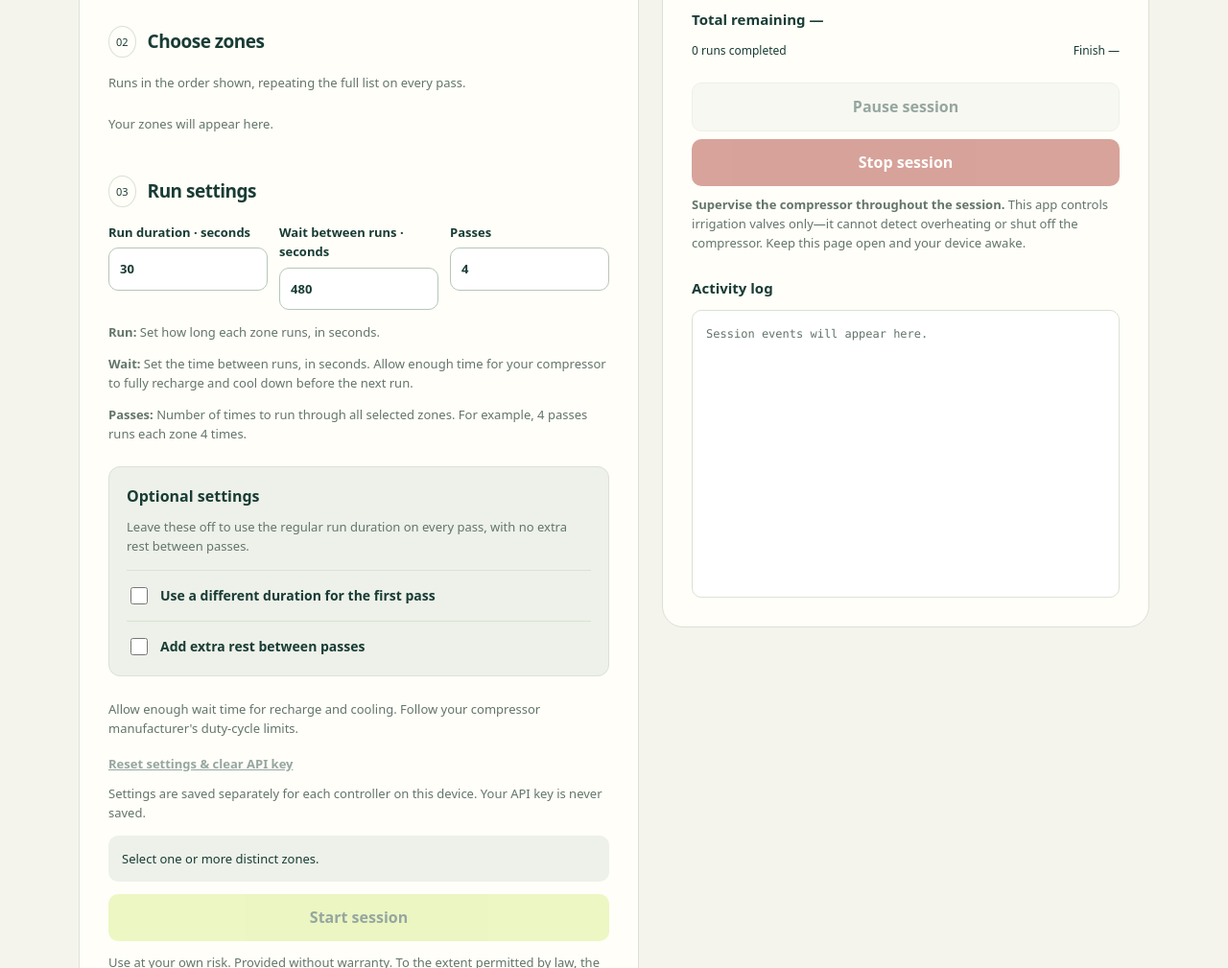
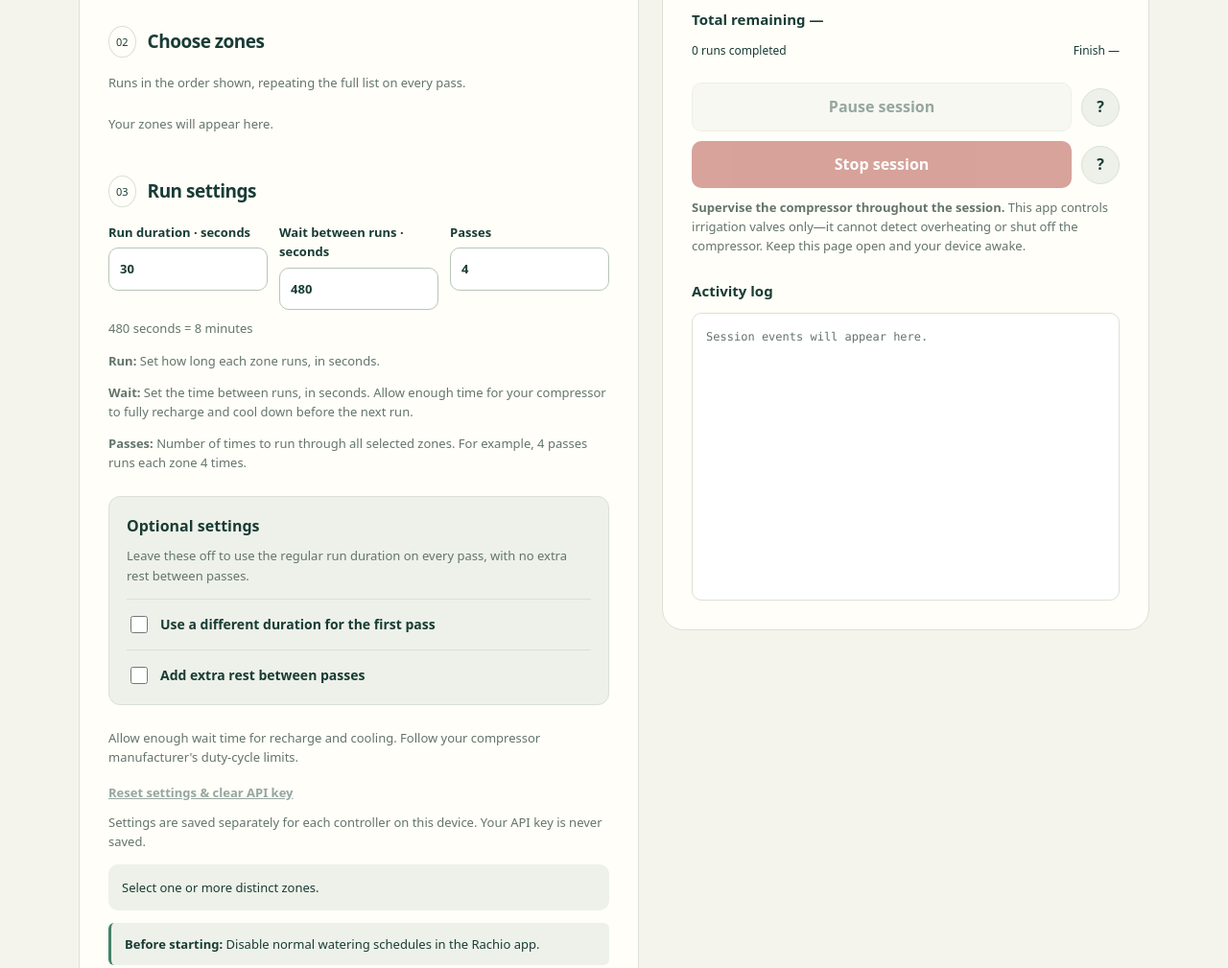
Before and after one commit to radian23/rachio-winterizer, a website with bundled scripts: page index.html in a window 1280 px wide. Shown: the part 621-1630 px from the top of the page at 96% size. Built offline with nearby package versions, Linux system fonts and the light colour scheme.

Commit message:
Clarify timing, session controls and start requirements

```diff
--- a/app.js
+++ b/app.js
@@ -37,20 +37,31 @@ function durationInWords(totalSeconds) {
   return parts.length > 1 ? `${parts.slice(0, -1).join(', ')} and ${parts.at(-1)}` : parts[0];
 }
 function estimate() {
+  const wait = Number($('rest').value);
+  $('waitConversion').textContent = $('rest').value.trim() && Number.isInteger(wait) && wait >= 0 && wait <= 86400
+    ? `${wait} ${wait === 1 ? 'second' : 'seconds'} = ${durationInWords(wait)}` : '';
   try {
     const p = plan();
-    $('estimate').textContent = `${p.jobs.length} runs · About ${durationInWords(p.total)} total · Finish around ${new Date(Date.now() + p.total * 1000).toLocaleTimeString()} (plus API delays).`;
+    $('estimate').textContent = `${p.jobs.length / p.rounds} ${p.jobs.length / p.rounds === 1 ? 'zone' : 'zones'} × ${p.rounds} ${p.rounds === 1 ? 'pass' : 'passes'} = ${p.jobs.length} ${p.jobs.length === 1 ? 'zone run' : 'zone runs'} · About ${durationInWords(p.total)} total · Finish around ${new Date(Date.now() + p.total * 1000).toLocaleTimeString()} (plus API delays).`;
   } catch (e) { $('estimate').textContent = e.message; }
+  locks();
 }
 function locks() {
   const locked = loading || Boolean(runner?.locked);
   for (const id of ['key', 'connect', 'demo', 'device', 'seconds', 'rest', 'rounds', 'passRest', 'firstSeconds', 'firstPassEnabled', 'extraRestEnabled', 'clearSettings']) $(id).disabled = locked || (id === 'device' && !api);
   for (const input of $('zones').querySelectorAll('input')) input.disabled = locked;
   $('clearSettings').disabled = locked || !api || !knownZones.length;
-  $('start').disabled = locked || !runner || !knownZones.length;
+  let invalid = '';
+  try { plan(); } catch (e) { invalid = e.message; }
+  $('start').disabled = locked || !runner || !knownZones.length || Boolean(invalid);
+  $('start').title = invalid || 'Start the selected zone sequence';
   optionalControls(locked);
   $('pause').disabled = !runner?.session || ['pausing', 'resuming', 'stopping'].includes(runner.view.state);
   $('pause').textContent = runner?.view.state === 'paused' ? 'Resume session' : 'Pause session';
+  $('pauseHelp').textContent = runner?.view.state === 'paused' ? 'Resume continues this session from where it paused, running the current zone for its remaining time.' : 'Pause temporarily closes the current zone and preserves progress. Use Resume to continue.';
+  $('pause').title = $('pauseHelp').textContent;
+  $('stopHelp').textContent = runner?.uncertainDevice ? 'Retry sending Stop to Rachio. The previous session will not resume.' : 'Stop ends this session. Starting again begins with the first selected zone on pass one.';
+  $('stop').title = $('stopHelp').textContent;
   $('stop').disabled = !runner || !runner.locked || runner.view.state === 'stopping';
   $('stop').textContent = runner?.uncertainDevice ? 'Retry Stop' : 'Stop session';
 }
@@ -121,6 +132,8 @@ function settingsChanged() {
   const values = Object.fromEntries(Object.keys(DEFAULT_SETTINGS).map(id => [id, $(id).value.trim() === '' ? NaN : Number($(id).value)]));
   values.firstPassEnabled = $('firstPassEnabled').checked;
   values.extraRestEnabled = $('extraRestEnabled').checked;
+  if (!values.firstPassEnabled && (!Number.isInteger(values.firstSeconds) || values.firstSeconds < 1 || values.firstSeconds > 10800)) values.firstSeconds = DEFAULT_SETTINGS.firstSeconds;
+  if (!values.extraRestEnabled && (!Number.isInteger(values.passRest) || values.passRest < 0 || values.passRest > 86400)) values.passRest = DEFAULT_SETTINGS.passRest;
   values.selected = [...$('zones').querySelectorAll('input:checked')].map(box => box.value);
   const saved = settings.save($('device').value, simulation, values);
   $('settingsStatus').textContent = saved ? 'Settings saved for this controller on this device.' : 'Settings were not saved. Check the values; browser storage may be unavailable.';
--- a/index.html
+++ b/index.html
@@ -36,6 +36,7 @@
           <label>Wait between runs · seconds<input id="rest" type="number" value="480" min="0" max="86400" step="1"></label>
           <label>Passes<input id="rounds" type="number" value="4" min="1" max="100" step="1"></label>
         </div>
+        <p id="waitConversion" class="hint">480 seconds = 8 minutes</p>
         <div class="hint">
           <p><strong>Run:</strong> Set how long each zone runs, in seconds.</p>
           <p><strong>Wait:</strong> Set the time between runs, in seconds. Allow enough time for your compressor to fully recharge and cool down before the next run.</p>
@@ -63,6 +64,7 @@
         <div class="settings-actions"><button id="clearSettings" class="quiet" type="button" disabled>Reset settings &amp; clear API key</button></div>
         <p id="settingsStatus" class="hint" role="status">Settings are saved separately for each controller on this device. Your API key is never saved.</p>
         <p id="estimate" class="estimate">Select zones to estimate the session.</p>
+        <p class="schedule-reminder"><strong>Before starting:</strong> Disable normal watering schedules in the Rachio app.</p>
         <button id="start" class="primary" disabled>Start session</button>
         <div class="start-disclaimer">
           <p class="hint">Use at your own risk. Provided without warranty. To the extent permitted by law, the author accepts no liability for equipment damage or other losses.</p>
@@ -85,8 +87,14 @@
         <progress id="progress" value="0" max="1" aria-label="Completed timed runs"></progress>
         <p id="timeRemaining" class="remaining">Total remaining —</p>
         <div class="metrics"><span id="completed">0 runs completed</span><span id="finish">Finish —</span></div>
-        <button id="pause" class="pause" type="button" disabled>Pause session</button>
-        <button id="stop" class="stop" disabled>Stop session</button>
+        <div class="control-row">
+          <button id="pause" class="pause" type="button" aria-describedby="pauseHelp" disabled>Pause session</button>
+          <details class="action-help"><summary aria-label="About Pause and Resume">?</summary><p id="pauseHelp">Pause temporarily closes the current zone and preserves progress. Use Resume to continue.</p></details>
+        </div>
+        <div class="control-row">
+          <button id="stop" class="stop" aria-describedby="stopHelp" disabled>Stop session</button>
+          <details class="action-help"><summary aria-label="About Stop">?</summary><p id="stopHelp">Stop ends this session. Starting again begins with the first selected zone on pass one.</p></details>
+        </div>
         <p class="hint"><strong>Supervise the compressor throughout the session.</strong> This app controls irrigation valves only—it cannot detect overheating or shut off the compressor. Keep this page open and your device awake.</p>
         <section class="activity" aria-labelledby="logTitle">
           <div class="log-heading"><h3 id="logTitle">Activity log</h3><button id="latest" class="quiet" type="button" hidden>Jump to latest</button></div>
--- a/style.css
+++ b/style.css
@@ -48,3 +48,8 @@
 .option-toggle{display:flex;align-items:center;gap:10px;font-size:14px;cursor:pointer}.option-toggle input{width:18px;height:18px;flex-shrink:0;accent-color:var(--ink)}
 .option-fields{margin:14px 0 0 28px}.option-fields input{max-width:190px}.main-settings{grid-template-columns:repeat(3,minmax(0,1fr))}
 @media(max-width:480px){.main-settings{grid-template-columns:1fr 1fr}}
+
+.schedule-reminder{font-size:13px;padding:12px 14px;border-left:3px solid var(--focus);background:var(--soft);border-radius:6px}
+.control-row{display:flex;align-items:center;gap:10px;margin-bottom:10px}.control-row>button{flex:1;margin:0;width:auto}
+.action-help{position:relative;flex:0 0 auto}.action-help summary{list-style:none;display:grid;place-items:center;width:40px;height:40px;border:1px solid var(--line);border-radius:50%;cursor:pointer;font-weight:700;color:var(--ink);background:var(--soft)}
+.action-help summary::-webkit-details-marker{display:none}.action-help p{position:absolute;right:0;top:42px;z-index:2;width:min(270px,65vw);margin:0;padding:14px;background:var(--panel);color:var(--ink);border:1px solid var(--line);border-radius:10px;box-shadow:0 5px 20px #0003;font-size:13px}
```
Also changed, not shown: test/app.test.js (+21 -1 lines), README.md.
